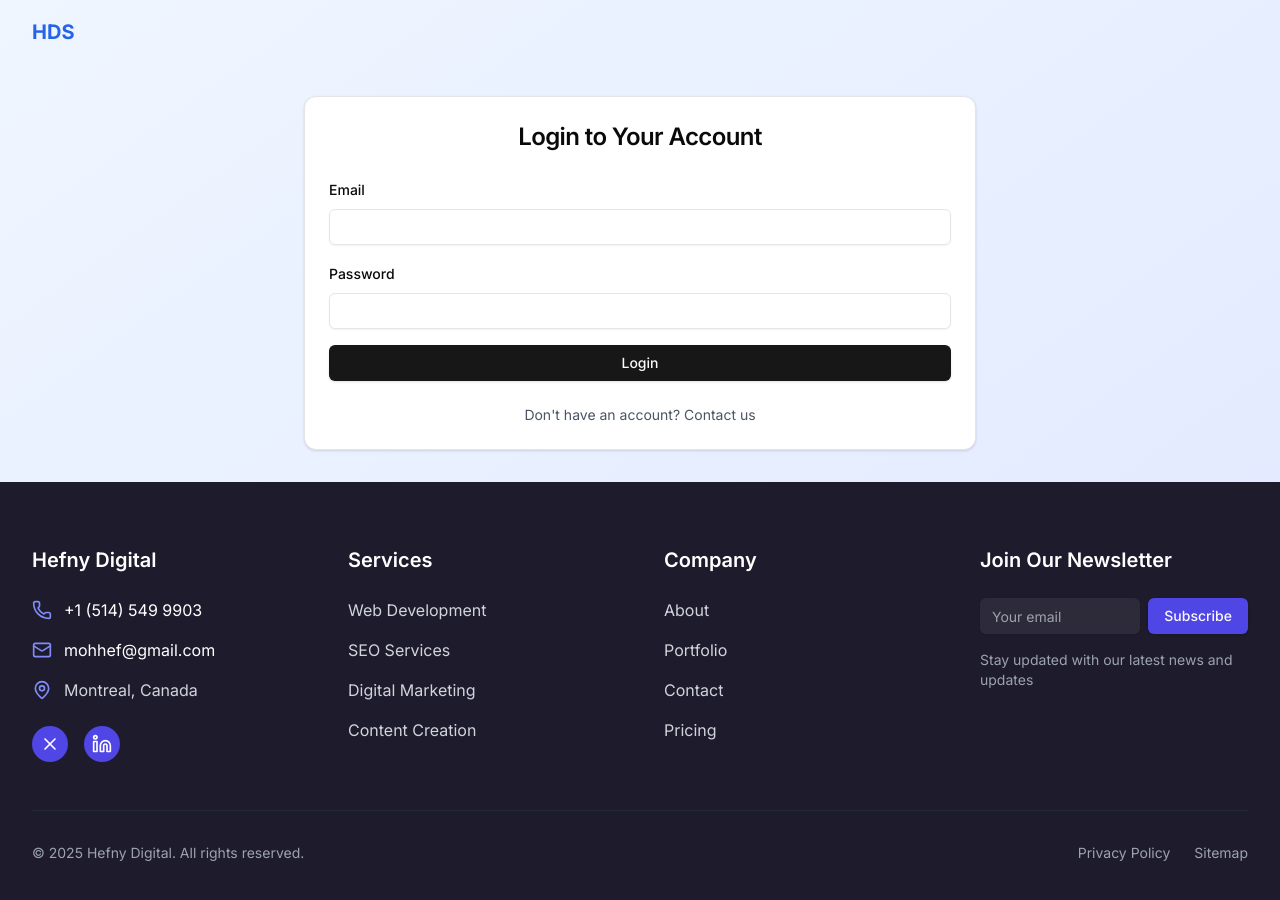
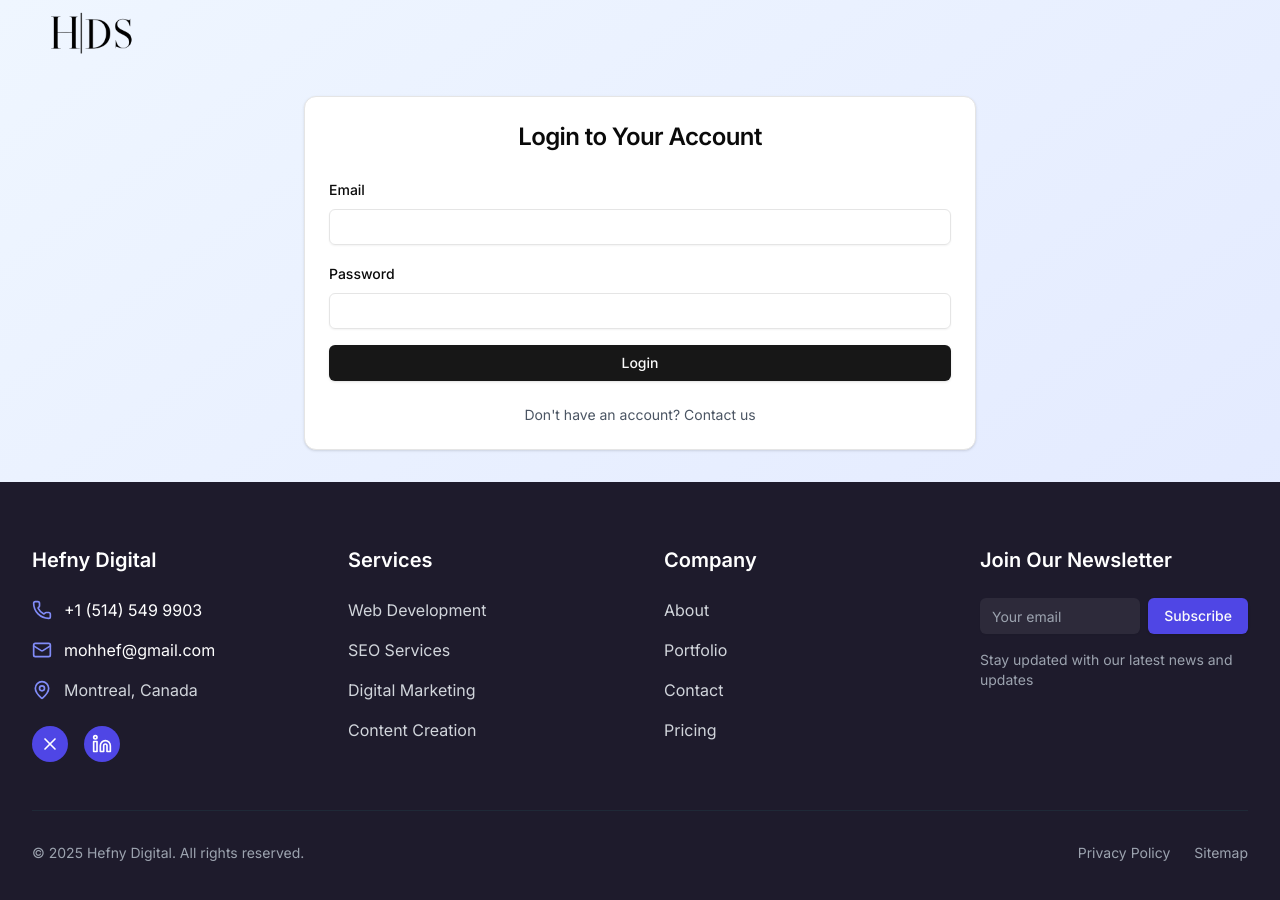
Before and after one commit to mohhef/Hefny-Digital, a Next.js app in the folder hefny-digital-frontend/: page /en/login in a window 1280 px wide. Shown: the top 900 px of the page. Built offline with nearby package versions, Linux system fonts and the light colour scheme.

Commit message:
HDS Logo

```diff
--- a/hefny-digital-frontend/src/app/[locale]/globals.css
+++ b/hefny-digital-frontend/src/app/[locale]/globals.css
@@ -30,3 +30,16 @@ body {
 .highlight-error-text {
   animation: pulseError 0.2s ease-in-out 2;
 }
+.filter-purple-bold {
+  filter: brightness(0) saturate(100%) invert(9%) sepia(83%) saturate(6042%) hue-rotate(275deg) brightness(97%) contrast(109%);
+}
+
+.logo-light {
+  filter: brightness(0) invert(1);
+  mix-blend-mode: difference;
+}
+
+.logo-dark {
+  filter: brightness(0) saturate(100%);
+  mix-blend-mode: multiply;
+}
--- a/hefny-digital-frontend/src/components/Navbar.tsx
+++ b/hefny-digital-frontend/src/components/Navbar.tsx
@@ -4,13 +4,16 @@ import { Button } from "@/components/ui/button";
 import { Link } from "@/i18n/routing";
 import { Menu, X } from "lucide-react";
 import { useTranslations } from "next-intl";
-import { useEffect, useState } from "react";
+import Image from "next/image";
+import { useEffect, useRef, useState } from "react";
 import LanguageSwitcher from "./LanguageSwitcher";
 
 const Navbar = ({ bookingPage = false }: { bookingPage?: boolean }) => {
   const [isOpen, setIsOpen] = useState(false);
   const [isScrolled, setIsScrolled] = useState(false);
   const t = useTranslations("nav");
+  const [isDarkBackground, setIsDarkBackground] = useState(true);
+  const logoRef = useRef<HTMLDivElement>(null);
 
   useEffect(() => {
     const handleScroll = () => {
@@ -18,6 +21,33 @@ const Navbar = ({ bookingPage = false }: { bookingPage?: boolean }) => {
     };
     window.addEventListener("scroll", handleScroll);
     return () => window.removeEventListener("scroll", handleScroll);
+  }, []);
+
+  useEffect(() => {
+    const checkBackgroundColor = () => {
+      if (logoRef.current) {
+        const rect = logoRef.current.getBoundingClientRect();
+        const x = rect.left + rect.width / 2;
+        const y = rect.top + rect.height / 2;
+        const element = document.elementFromPoint(x, y);
+        if (element) {
+          const bgColor = window.getComputedStyle(element).backgroundColor;
+          const rgb = bgColor.match(/\d+/g);
+          if (rgb) {
+            const brightness =
+              (parseInt(rgb[0]) * 299 +
+                parseInt(rgb[1]) * 587 +
+                parseInt(rgb[2]) * 114) /
+              1000;
+            setIsDarkBackground(brightness < 128);
+          }
+        }
+      }
+    };
+
+    checkBackgroundColor();
+    window.addEventListener("scroll", checkBackgroundColor);
+    return () => window.removeEventListener("scroll", checkBackgroundColor);
   }, []);
 
   return (
@@ -35,21 +65,26 @@ const Navbar = ({ bookingPage = false }: { bookingPage?: boolean }) => {
       <div className="max-w-7xl mx-auto px-4 sm:px-6 lg:px-8">
         <div className="flex items-center justify-between h-16">
           <div className="flex-shrink-0 flex items-center">
-            <Link href={"/home"} className="flex items-center">
-              <span
-                className={`text-xl font-bold ${
-                  isScrolled || bookingPage ? "text-blue-600" : "text-white"
-                } transition-colors duration-300`}
-              >
-                HDS
-              </span>
+            <Link href="/home" className="flex items-center">
+              <div ref={logoRef} className="relative w-[120px] h-[120px]">
+                <Image
+                  src="/HDSLogo.svg"
+                  alt="HDS Logo"
+                  layout="fill"
+                  className={`transition-all duration-300 ${
+                    isDarkBackground && !bookingPage
+                      ? "logo-light"
+                      : "logo-dark"
+                  }`}
+                />
+              </div>
             </Link>
           </div>
           <div className="hidden md:flex md:items-center md:space-x-2">
             {!bookingPage && (
               <div>
                 <NavLink
-                  href="#services"
+                  href="/#services"
                   isScrolled={isScrolled}
                   bookingPage={bookingPage}
                 >
```
Also changed, not shown: hefny-digital-frontend/public/HDSLogo.svg (added).
